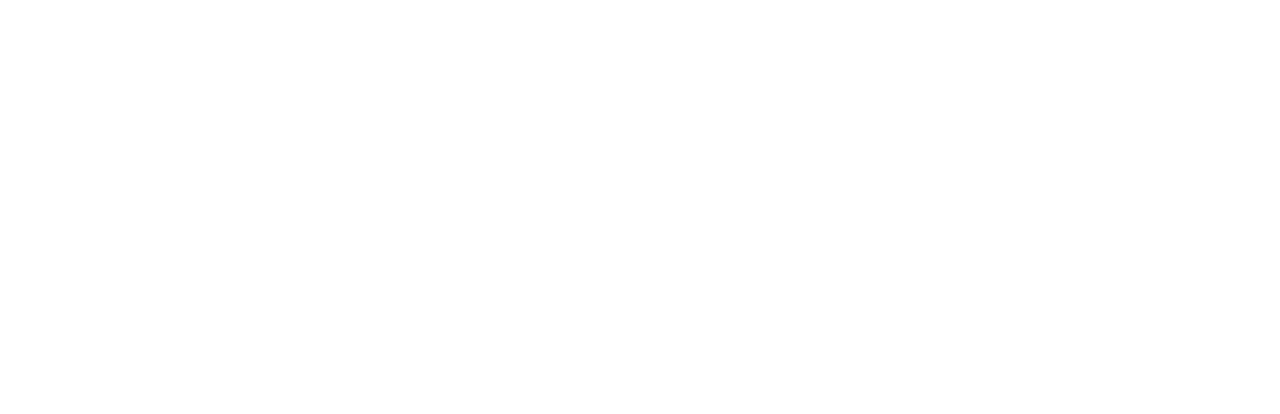
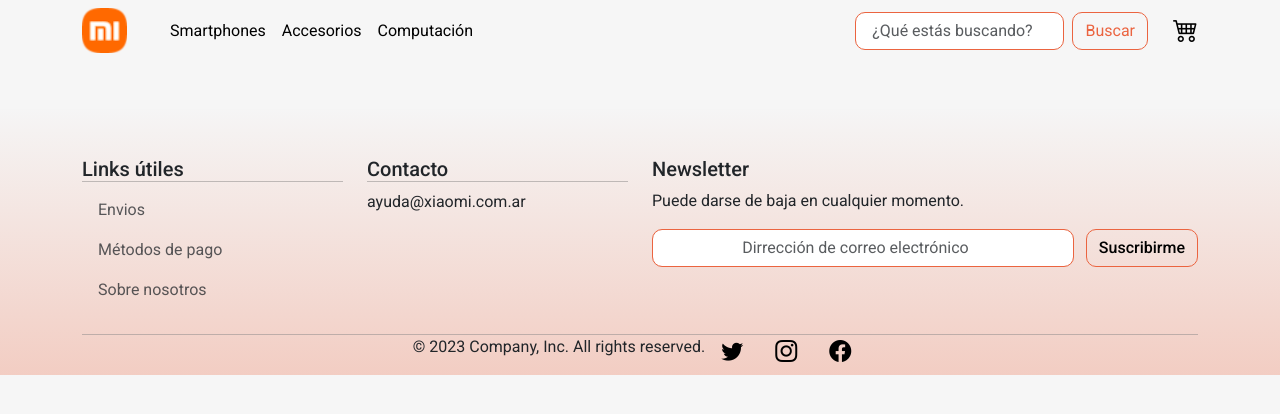
Before and after one commit to MeloClavero/Proyecto-Integrador, a website built with Vite: page index.html in a window 1280 px wide. Built offline with nearby package versions, Linux system fonts and the light colour scheme.

Commit message:
Agrego navbar y footer

```diff
--- a/css/style.css
+++ b/css/style.css
@@ -0,0 +1,110 @@
+@import url('https://fonts.googleapis.com/css2?family=Roboto:ital,wght@0,100;0,400;0,500;1,400&display=swap');
+
+
+/* COLOR BODY */
+.body {
+    background-color: #f5f5f5d1;
+    font-family: 'Roboto', sans-serif;
+}
+
+/*! Navbar !! LISTO*/
+.icono {
+    margin-right: 35px;
+}
+
+/* BOTON BUSCAR */
+.btn.btn-outline-success {
+    border-color: #EB6440;
+    color: #EB6440;
+    border-radius: 10px 10px;
+}
+
+/* HOVER BOTON BUSCAR */
+.btn.btn-outline-success:hover {
+    background-color: #EB6440;
+    color: whitesmoke;
+}
+
+/* BORDE BOTON QUE ESTAS BUSCANDO */
+.form-control {
+    border-radius: 10px;
+    text-align: center;
+    border-color: #EB6440;
+}
+
+/*  SOMBRA INPUT BTN BUSCAR */
+.form-control:focus {
+    box-shadow: 1px 1px 8px #EB6440;
+    outline: 0 none;
+}
+
+/* TAMAÑO DEL CARRITO */
+.bi-cart4 {
+    font-size: 25px;
+    margin-left: 25px;
+    color: black;
+}
+
+.bi-cart4:hover {
+    color: maroon;
+}
+
+/* TEXTO Y COLOR NAVBAR */
+.navbar {
+    font-family: 'Roboto', sans-serif;
+    font-size: 16px;
+}
+
+.nav-link {
+    color: black;
+}
+
+.nav-link:hover {
+    color: #EB6440;
+}
+/* !Fin Navbar */
+
+/* ! Footer !! LISTO */
+/* COLOR FOOTER */
+.footer {
+    background-image: linear-gradient(to bottom, #f5f5f5d1 0%, #eb6540d5 300%);
+}
+
+/* INPUT MAIL */
+.me-2.mail:focus {
+    box-shadow: none;
+    border-color: #EB6440;
+}
+
+/* BOTON SUSCRIBIRME */
+.btn-outline-success.suscrip {
+    color: black;
+    font-weight: 500;
+}
+
+/*  LOGOS: TW,FB,IG */
+.bi-twitter,
+.bi-instagram,
+.bi-facebook {
+    font-size: 22px;
+    color: black;
+}
+
+.bi-twitter:hover,
+.bi-instagram:hover,
+.bi-facebook:hover {
+    color: blue;
+    transition: 0.2s;
+}
+
+/* DE LINKS */
+.border-navs {
+    border-bottom: 1px solid #908d8d88;
+}
+
+/* linea baja */
+.border-n {
+    border-top: 1px solid #908d8d88;
+}
+
+/* ! Fin Footer */
--- a/index.html
+++ b/index.html
@@ -9,7 +9,83 @@
 </head>
 
 <body class="body">
+  <header class="container">
+    <!-- ! navbar -->
+    <nav class="navbar navbar-expand-lg navbar-m "> <!-- navbar-expand-lg: expande todo -->
+      <a href="index.html"><img class="icono" src="public/imgs/icono.webp" alt=""> </a>
+      <button class="navbar-toggler" type="button" data-bs-toggle="collapse" data-bs-target="#navbarSupportedContent"
+        aria-controls="navbarSupportedContent" aria-expanded="false" aria-label="Toggle navigation">
+        <!-- navbar-toggler para usar con nuestro complemento de colapso y otros comportamientos de alternancia de navegación. -->
+        <span class="navbar-toggler-icon"></span> <!-- el icono al achicar la pagina -->
+      </button>
+      <div class="collapse navbar-collapse" id="navbarSupportedContent">
+        <ul class="navbar-nav me-auto mb-2 mb-lg-0"> <!-- me: margin end -->
+          <li class="nav-item">
+            <a class="nav-link" href="pages/smartphones.html">Smartphones</a>
+          </li>
+          <li class="nav-item">
+            <a class="nav-link" href="./pages/accesorios.html">Accesorios</a>
+          </li>
+          <li class="nav-item">
+            <a class="nav-link" href="./pages/computacion.html">Computación</a>
+          </li>
+        </ul>
+        <form class="d-flex" role="search">
+          <input class="form-control me-2" type="search" placeholder="¿Qué estás buscando?" aria-label="Search">
+          <button class="btn btn-outline-success" type="submit">Buscar</button>
+          <a href="./pages/carrito.html"><i class="bi bi-cart4"></i></a>
 
+        </form>
+      </div>
+    </nav> <!--  -->
+  </header>
+  <main>
+
+  </main>
+  <section class="footer mt-5 container-fluid"> <!-- ! SECTION FOOTER -->
+
+    <div class="container">
+      <div class="row pt-5 row-cols-3">
+        <div class="col-3">
+          <h5 class="border-navs">Links útiles</h5>
+          <ul class="nav flex-column">
+            <li class="nav-item mb-0"><a href="#" class="nav-link  text-muted ">Envios</a></li>
+            <li class="nav-item mb-0"><a href="#" class="nav-link  text-muted">Métodos de pago</a></li>
+            <li class="nav-item mb-4"><a href="#" class="nav-link  text-muted">Sobre nosotros</a></li>
+          </ul>
+        </div>
+
+        <div class="col-3">
+          <h5 class="border-navs">Contacto</h5>
+          <ul class="nav flex-column">
+            <li class="nav-item">
+              <p>ayuda@xiaomi.com.ar</p>
+            </li>
+          </ul>
+        </div>
+
+        <div class="col-6">
+          <form>
+            <h5>Newsletter</h5>
+            <p>Puede darse de baja en cualquier momento.</p>
+
+            <div class="d-flex flex-column flex-sm-row w-100 gap-1">
+
+              <input class="form-control me-2 mail" type="search" placeholder="Dirrección de correo electrónico"
+                aria-label="Search">
+              <button class="btn btn-outline-success suscrip" type="submit">Suscribirme</button>
+            </div>
+          </form>
+        </div>
+      </div>
+      <div class="d-flex align-content-center justify-content-center border-n">
+        <p>© 2023 Company, Inc. All rights reserved.</p>
+        <a class="mx-3" href="#"><i class="bi bi-twitter"></i></a>
+        <a class="mx-3" href="#"><i class="bi bi-instagram"></i></a>
+        <a class="mx-3" href="#"><i class="bi bi-facebook"></i></a>
+      </div>
+    </div>
+  </section> <!-- ! FIN FOOTER -->
 </body>
 <script type="module" src="/main.js"></script>
 
```
